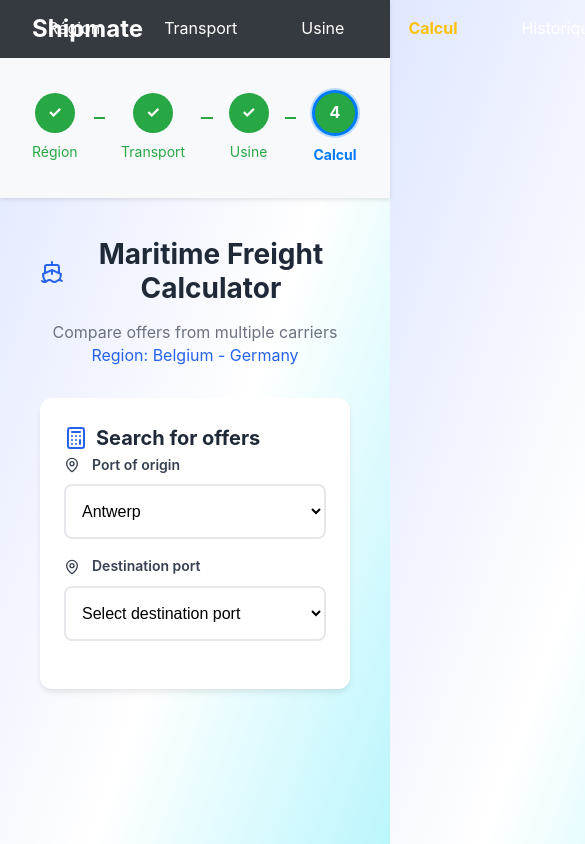
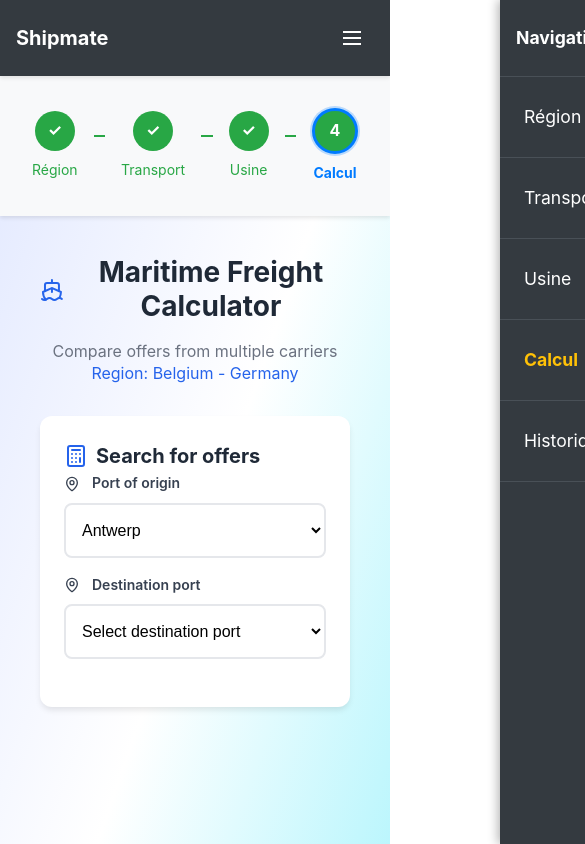
Before and after one commit to ghezal0n/CalculCost, a React (Create React App) app: page /calcul in a window 390 px wide. Shown: the top 844 px of the page, 585 px wide, since content can reach past the window. Built offline with nearby package versions, Linux system fonts and the light colour scheme.

Commit message:
correction de la partie responsive mobile de la navbar

```diff
--- a/src/components/NavBar.js
+++ b/src/components/NavBar.js
@@ -1,8 +1,11 @@
-import React from "react";
+import React, { useState, useEffect } from "react";
 import { Link, useLocation } from "react-router-dom";
 
 function Navbar() {
   const location = useLocation();
+  const [isMobileMenuOpen, setIsMobileMenuOpen] = useState(false);
+  const [isMobile, setIsMobile] = useState(false);
+
   const navItems = [
     { path: "/", label: "Région" },
     { path: "/transport", label: "Transport" },
@@ -11,11 +14,77 @@ function Navbar() {
     { path: "/historique", label: "Historique" },
   ];
 
-  return (
-    <nav
-      style={{
+  // Détecter la taille de l'écran
+  useEffect(() => {
+    const checkScreenSize = () => {
+      setIsMobile(window.innerWidth <= 768);
+      // Fermer le menu mobile quand on passe en desktop
+      if (window.innerWidth > 768) {
+        setIsMobileMenuOpen(false);
+      }
+    };
+
+    checkScreenSize();
+    window.addEventListener("resize", checkScreenSize);
+    return () => window.removeEventListener("resize", checkScreenSize);
+  }, []);
+
+  // Fermer le menu mobile quand on change de page
+  useEffect(() => {
+    setIsMobileMenuOpen(false);
+  }, [location.pathname]);
+
+  // Empêcher le scroll quand le menu mobile est ouvert
+  useEffect(() => {
+    if (isMobileMenuOpen) {
+      document.body.style.overflow = "hidden";
+    } else {
+      document.body.style.overflow = "unset";
+    }
+
+    return () => {
+      document.body.style.overflow = "unset";
+    };
+  }, [isMobileMenuOpen]);
+
+  const toggleMobileMenu = () => {
+    setIsMobileMenuOpen(!isMobileMenuOpen);
+  };
+
+  // Composant SVG pour l'icône hamburger
+  const MenuIcon = () => (
+    <svg
+      width="24"
+      height="24"
+      viewBox="0 0 24 24"
+      fill="none"
+      stroke="currentColor"
+      strokeWidth="2"
+    >
+      <line x1="3" y1="6" x2="21" y2="6"></line>
+      <line x1="3" y1="12" x2="21" y2="12"></line>
+      <line x1="3" y1="18" x2="21" y2="18"></line>
+    </svg>
+  );
+
+  // Composant SVG pour l'icône fermer
+  const CloseIcon = () => (
+    <svg
+      width="24"
+      height="24"
+      viewBox="0 0 24 24"
+      fill="none"
+      stroke="currentColor"
+      strokeWidth="2"
+    >
+      <line x1="18" y1="6" x2="6" y2="18"></line>
+      <line x1="6" y1="6" x2="18" y2="18"></line>
+    </svg>
+  );
+
+  const navStyles = {
     backgroundColor: "#343a40",
-        padding: "1rem 2rem",
+    padding: isMobile ? "1rem" : "1rem 2rem",
     boxShadow: "0 2px 4px rgba(0,0,0,0.1)",
     width: "100vw",
     margin: 0,
@@ -25,72 +94,277 @@ function Navbar() {
     right: "50%",
     marginLeft: "-50vw",
     marginRight: "-50vw",
-      }}
-    >
-      <div
-        style={{
+    zIndex: 1000,
+  };
+
+  const containerStyles = {
     display: "flex",
     alignItems: "center",
+    justifyContent: "space-between",
     maxWidth: "1200px",
     margin: "0 auto",
     width: "100%",
     position: "relative",
-        }}
-      >
-        {/* Logo à gauche */}
-        <div
-          style={{
-            fontSize: "1.5rem",
+  };
+
+  const logoStyles = {
+    fontSize: isMobile ? "1.25rem" : "1.5rem",
     fontWeight: "bold",
     color: "white",
-            position: "absolute",
-            left: 0,
-          }}
-        >
-          Shipmate
-        </div>
+    textDecoration: "none",
+    zIndex: 1001,
+  };
 
-        {/* Boutons centrés */}
-        <ul
-          style={{
-            display: "flex",
+  const desktopNavStyles = {
+    display: isMobile ? "none" : "flex",
     listStyle: "none",
     margin: "0 auto",
     padding: 0,
     gap: "2rem",
-          }}
-        >
-          {navItems.map((item) => (
+    position: "absolute",
+    left: "50%",
+    transform: "translateX(-50%)",
+  };
+
+  const mobileMenuButtonStyles = {
+    display: isMobile ? "flex" : "none",
+    alignItems: "center",
+    justifyContent: "center",
+    background: "transparent",
+    border: "none",
+    color: "white",
+    cursor: "pointer",
+    padding: "0.5rem",
+    borderRadius: "4px",
+    transition: "background-color 0.3s",
+    minWidth: "44px", // Touch target minimum
+    minHeight: "44px",
+  };
+
+  const mobileMenuOverlayStyles = {
+    position: "fixed",
+    top: 0,
+    left: 0,
+    right: 0,
+    bottom: 0,
+    backgroundColor: "rgba(0,0,0,0.5)",
+    zIndex: 999,
+    display: isMobile && isMobileMenuOpen ? "block" : "none",
+    animation: isMobileMenuOpen ? "fadeIn 0.3s ease" : "fadeOut 0.3s ease",
+  };
+
+  const mobileMenuStyles = {
+    position: "fixed",
+    top: 0,
+    right: isMobileMenuOpen ? 0 : "-100%",
+    height: "100vh",
+    width: "min(280px, 80vw)",
+    backgroundColor: "#343a40",
+    zIndex: 1002,
+    transition: "right 0.3s ease-in-out",
+    boxShadow: "-2px 0 10px rgba(0,0,0,0.3)",
+    display: isMobile ? "flex" : "none",
+    flexDirection: "column",
+  };
+
+  const mobileMenuHeaderStyles = {
+    display: "flex",
+    justifyContent: "space-between",
+    alignItems: "center",
+    padding: "1rem",
+    borderBottom: "1px solid #495057",
+    flexShrink: 0,
+  };
+
+  const mobileMenuContentStyles = {
+    flex: 1,
+    overflowY: "auto",
+  };
+
+  const mobileMenuListStyles = {
+    listStyle: "none",
+    padding: 0,
+    margin: 0,
+  };
+
+  const mobileMenuItemStyles = {
+    borderBottom: "1px solid #495057",
+  };
+
+  const getLinkStyles = (isActive, isMobileLink = false) => ({
+    textDecoration: "none",
+    color: isActive ? "#ffc107" : "white",
+    padding: isMobileLink ? "1rem 1.5rem" : "0.5rem 1rem",
+    borderRadius: isMobileLink ? "0" : "4px",
+    transition: "all 0.3s",
+    fontWeight: isActive ? "bold" : "normal",
+    display: "block",
+    fontSize: isMobileLink ? "1.1rem" : "1rem",
+    minHeight: isMobileLink ? "48px" : "auto",
+    lineHeight: isMobileLink ? "48px" : "normal",
+  });
+
+  const handleLinkHover = (e, isActive) => {
+    if (!isActive) {
+      e.target.style.color = "#ffc107";
+      if (isMobile) {
+        e.target.style.backgroundColor = "#495057";
+      }
+    }
+  };
+
+  const handleLinkLeave = (e, isActive) => {
+    if (!isActive) {
+      e.target.style.color = "white";
+      if (isMobile) {
+        e.target.style.backgroundColor = "transparent";
+      }
+    }
+  };
+
+  const closeButtonStyles = {
+    background: "transparent",
+    border: "none",
+    color: "white",
+    cursor: "pointer",
+    padding: "0.5rem",
+    borderRadius: "4px",
+    display: "flex",
+    alignItems: "center",
+    justifyContent: "center",
+    minWidth: "44px",
+    minHeight: "44px",
+    transition: "background-color 0.3s",
+  };
+
+  return (
+    <>
+      {/* Styles CSS pour les animations */}
+      <style jsx>{`
+        @keyframes fadeIn {
+          from {
+            opacity: 0;
+          }
+          to {
+            opacity: 1;
+          }
+        }
+
+        @keyframes fadeOut {
+          from {
+            opacity: 1;
+          }
+          to {
+            opacity: 0;
+          }
+        }
+
+        @media (max-width: 768px) {
+          body.menu-open {
+            overflow: hidden !important;
+          }
+        }
+      `}</style>
+
+      <nav style={navStyles}>
+        <div style={containerStyles}>
+          {/* Logo */}
+          <Link to="/" style={logoStyles}>
+            Shipmate
+          </Link>
+
+          {/* Navigation Desktop */}
+          <ul style={desktopNavStyles}>
+            {navItems.map((item) => {
+              const isActive = location.pathname === item.path;
+              return (
                 <li key={item.path}>
                   <Link
                     to={item.path}
-                style={{
-                  textDecoration: "none",
-                  color: location.pathname === item.path ? "#ffc107" : "white",
-                  padding: "0.5rem 1rem",
-                  borderRadius: "4px",
-                  transition: "color 0.3s",
-                  fontWeight:
-                    location.pathname === item.path ? "bold" : "normal",
-                }}
-                onMouseEnter={(e) => {
-                  if (location.pathname !== item.path) {
-                    e.target.style.color = "#ffc107";
-                  }
-                }}
-                onMouseLeave={(e) => {
-                  if (location.pathname !== item.path) {
-                    e.target.style.color = "white";
-                  }
-                }}
+                    style={getLinkStyles(isActive)}
+                    onMouseEnter={(e) => handleLinkHover(e, isActive)}
+                    onMouseLeave={(e) => handleLinkLeave(e, isActive)}
                   >
                     {item.label}
                   </Link>
                 </li>
-          ))}
+              );
+            })}
+          </ul>
+
+          {/* Bouton Menu Mobile */}
+          <button
+            style={mobileMenuButtonStyles}
+            onClick={toggleMobileMenu}
+            onMouseEnter={(e) => (e.target.style.backgroundColor = "#495057")}
+            onMouseLeave={(e) =>
+              (e.target.style.backgroundColor = "transparent")
+            }
+            aria-label="Menu de navigation"
+            aria-expanded={isMobileMenuOpen}
+          >
+            {isMobileMenuOpen ? <CloseIcon /> : <MenuIcon />}
+          </button>
+        </div>
+      </nav>
+
+      {/* Overlay Mobile */}
+      <div
+        style={mobileMenuOverlayStyles}
+        onClick={() => setIsMobileMenuOpen(false)}
+        aria-hidden="true"
+      />
+
+      {/* Menu Mobile */}
+      <div
+        style={mobileMenuStyles}
+        role="navigation"
+        aria-label="Menu de navigation mobile"
+      >
+        <div style={mobileMenuHeaderStyles}>
+          <span
+            style={{
+              color: "white",
+              fontWeight: "bold",
+              fontSize: "1.1rem",
+            }}
+          >
+            Navigation
+          </span>
+          <button
+            style={closeButtonStyles}
+            onClick={() => setIsMobileMenuOpen(false)}
+            onMouseEnter={(e) => (e.target.style.backgroundColor = "#495057")}
+            onMouseLeave={(e) =>
+              (e.target.style.backgroundColor = "transparent")
+            }
+            aria-label="Fermer le menu"
+          >
+            <CloseIcon />
+          </button>
+        </div>
+
+        <div style={mobileMenuContentStyles}>
+          <ul style={mobileMenuListStyles}>
+            {navItems.map((item) => {
+              const isActive = location.pathname === item.path;
+              return (
+                <li key={item.path} style={mobileMenuItemStyles}>
+                  <Link
+                    to={item.path}
+                    style={getLinkStyles(isActive, true)}
+                    onMouseEnter={(e) => handleLinkHover(e, isActive)}
+                    onMouseLeave={(e) => handleLinkLeave(e, isActive)}
+                  >
+                    {item.label}
+                  </Link>
+                </li>
+              );
+            })}
           </ul>
         </div>
-    </nav>
+      </div>
+    </>
   );
 }
 
```
Lines whose indentation alone changed are shown as unchanged.
